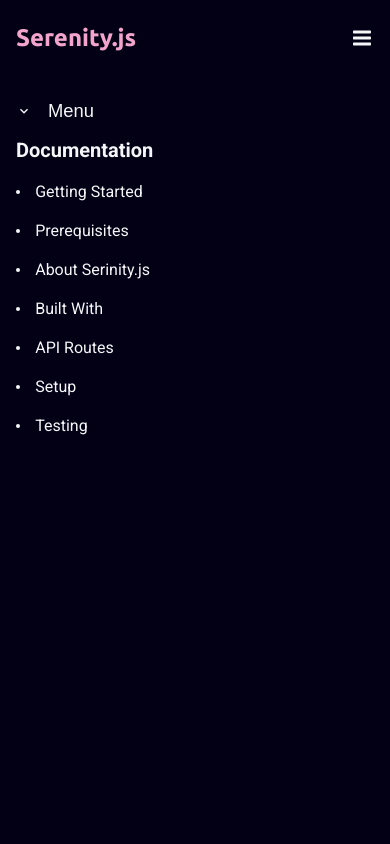
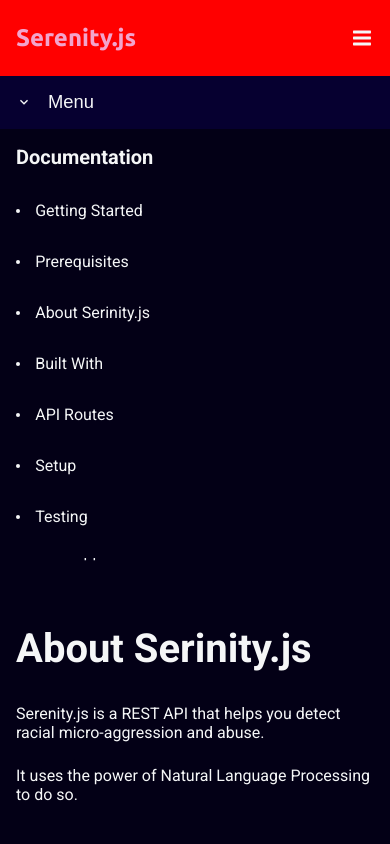
Before and after one commit to shaarangg/serenityjs-frontend, a React (Create React App) app: page /docs in a window 390 px wide. Shown: the top 844 px of the page. Built offline with nearby package versions, Linux system fonts and the light colour scheme.

Commit message:
feat: Sidebar Mobile view

```diff
--- a/src/components/Navbar/Navbar.jsx
+++ b/src/components/Navbar/Navbar.jsx
@@ -16,8 +16,10 @@
 	useEffect(() => {
 		if (showLinks) {
 			navCenterContainer.current.style.height = `100vh`;
+			document.body.style.overflow = "hidden";
 		} else {
 			navCenterContainer.current.style.height = "0px";
+			document.body.style.overflow = "visible";
 		}
 	}, [showLinks]);
 
--- a/src/components/Navbar/Navbar.module.scss
+++ b/src/components/Navbar/Navbar.module.scss
@@ -1,9 +1,14 @@
 @import "../../variables";
+.container {
+	display: flex;
+	justify-content: center;
+}
 .nav {
 	position: fixed;
 	z-index: 100;
 	width: 100vw;
 	background-color: $clr-bg;
+	background-color: red;
 	.logo {
 		color: $clr-secondary;
 		font-size: 1.5rem;
@@ -68,10 +73,6 @@
 	.logo {
 		font-size: 2rem;
 	}
-	.container {
-		display: flex;
-		justify-content: center;
-	}
 	.nav {
 		max-width: 1140px;
 		display: flex;
--- a/src/components/Sidebar/Sidebar.jsx
+++ b/src/components/Sidebar/Sidebar.jsx
@@ -4,28 +4,31 @@
 export default function Sidebar() {
 	const [showBar, setShowBar] = useState(true);
 	const listRef = useRef(null);
-
 	useEffect(() => {
 		if (showBar) {
-			listRef.current.style.height = "100vh";
+			listRef.current.style.display = "block";
+			document.body.style.overflow = "hidden";
 		} else {
-			listRef.current.style.height = "0px";
-			console.log(listRef);
+			listRef.current.style.display = "none";
+			document.body.style.overflow = "visible";
 		}
-	});
+	}, [showBar]);
 
 	return (
-		<div className={styles.container}>
+		<nav className={styles.nav}>
 			<button
 				className={styles.sideToggle}
 				onClick={() => {
 					setShowBar(!showBar);
 				}}
 			>
+				<div>
 					{showBar ? <MdOutlineKeyboardArrowDown /> : <MdOutlineKeyboardArrowRight />}
 					<p>Menu</p>
+				</div>
 			</button>
-			<ul className={styles.list} ref={listRef}>
+			<div className={styles.list} ref={listRef}>
+				<ul>
 					<p>Documentation</p>
 					<li>
 						<span></span>
@@ -57,5 +60,6 @@
 					</li>
 				</ul>
 			</div>
+		</nav>
 	);
 }
--- a/src/components/Sidebar/Sidebar.module.scss
+++ b/src/components/Sidebar/Sidebar.module.scss
@@ -1,15 +1,27 @@
 @import "../../variables";
-.container {
-	z-index: 100;
+.nav {
+	display: block;
+	width: 100vw;
+	top: 0;
+	position: sticky;
+	position: -webkit-sticky;
+	z-index: 200;
+	background-color: $clr-bg;
 }
 .sideToggle {
-	display: flex;
-	justify-content: center;
-	align-items: center;
-	background-color: transparent;
+	background-color: $clr-nav;
+	box-shadow: $darkShadow;
+	padding: 1rem 1rem;
 	border: none;
 	outline: none;
 	cursor: pointer;
+	width: 100%;
+	div {
+		display: flex;
+		width: 80px;
+		justify-content: flex-start;
+		align-items: center;
+	}
 	p {
 		margin-left: 1rem;
 		font-size: 1.15rem;
@@ -19,19 +31,26 @@
 	}
 }
 .list {
-	height: 0px;
+	display: none;
 	overflow: hidden;
-	margin-top: 1rem;
+	position: absolute;
+	z-index: 100;
+	padding: 0rem 1rem;
+	background-color: $clr-bg;
+	width: 100vw;
 	p {
+		margin: 1rem 0;
 		font-size: 1.25rem;
 		font-weight: 600;
 	}
 	li {
-		margin: 1.25rem 0;
+		position: relative;
+		margin: 2rem 0;
 		list-style-type: none;
 		margin-left: 1.2rem;
 	}
-	span {
+	li::before {
+		content: "";
 		width: 4px;
 		height: 4px;
 		border-radius: 50%;
--- a/src/pages/Docs/Docs.module.scss
+++ b/src/pages/Docs/Docs.module.scss
@@ -1,12 +1,13 @@
 @import "../../variables";
 .container {
-	transform: translateY(100px);
 	// display: grid;
 	// grid-template-columns: 1fr 2fr;
-	margin: 0rem 1rem;
+	transform: translateY(75px);
 }
 .contentContainer {
+	margin: 0rem 1rem;
 	background-color: $clr-bg;
+	z-index: 2;
 }
 .start {
 	margin: 2rem 0;
--- a/src/pages/Home/Home.module.scss
+++ b/src/pages/Home/Home.module.scss
@@ -38,7 +38,6 @@
 .Apibtn {
 	width: 200px;
 	padding: 1rem 2rem;
-	color: $clr-primary;
 	border-radius: $radius;
 	font-size: 1.2rem;
 	font-weight: 600;
```
Lines whose indentation alone changed are shown as unchanged.
